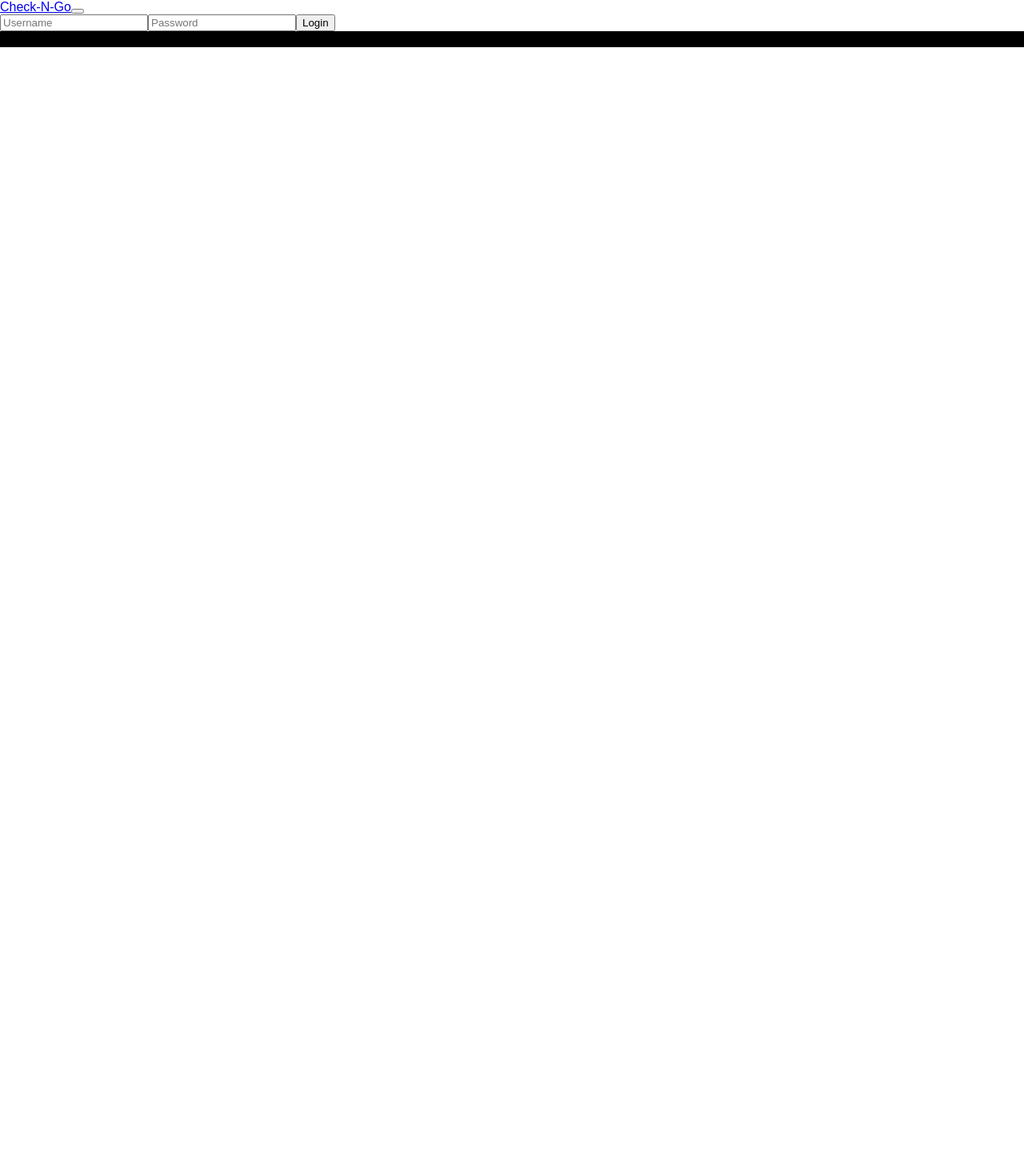
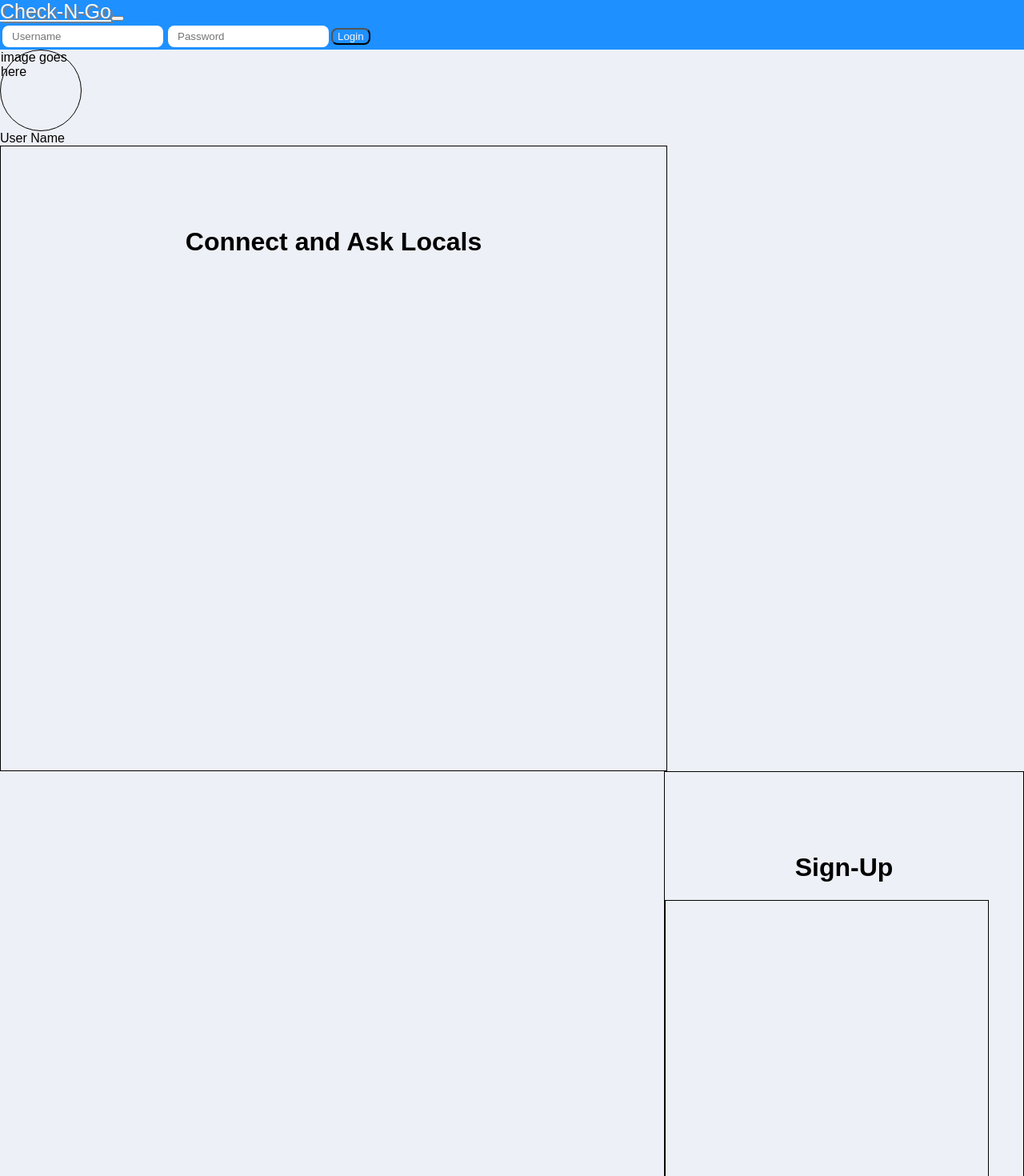
Before and after one commit to mtconry/project3, a React (Create React App) app in the folder client/: page / in a window 1280 px wide. Shown: the top 1470 px of the page at 80% size. Before the commit the page ends 800 px from the top, so only its background shows below. Built offline with nearby package versions, Linux system fonts and the light colour scheme; the HTML template or start-up script is replaced by a standard one.

Commit message:
profile page

```diff
--- a/client/src/App.js
+++ b/client/src/App.js
@@ -1,12 +1,15 @@
 import React, { Component } from "react";
 import "../src/style.css";
 import { BrowserRouter as Router, Route,Switch } from "react-router-dom";
-import Navbar from "./components/Navbar"
+import Navbar from "./components/Navbar/Navbar"
 import Home from "./pages/home.js";
 import Profile from "./pages/profile";
 import HotSpots from "./pages/hotspots";
 import Recent from "./pages/recent";
 import Login from "./pages/login";
+import Profilepic from "./components/profilePic/profile";
+import "./style.css"
+import "./components/Navbar/style.css"
 // import Nomatch from "./pages/Nomatch";
 
 
@@ -19,6 +22,7 @@ state={
     return (
       <div>
         <Navbar login={this.state.login}/>
+        <Profilepic/>
       <Router>
             <Switch>
               <Route exact path="/" component={Login} />
--- a/client/src/components/Navbar.js
+++ b/client/src/components/Navbar/Navbar.js
@@ -19,7 +19,7 @@ function Navbar(props) {
     </ul>)
     }
     return (
-        <nav class="navbar navbar-expand-lg navbar-light bg-light">
+        <nav class="navbar navbar-expand-lg " id="hello" >
         <a class="navbar-brand" href="../pages/home">Check-N-Go</a>
         <button class="navbar-toggler" type="button" data-toggle="collapse" data-target="#navbarSupportedContent" aria-controls="navbarSupportedContent" aria-expanded="false" aria-label="Toggle navigation">
           <span class="navbar-toggler-icon"></span>
@@ -30,10 +30,10 @@ function Navbar(props) {
 
         </div>
         <div>
-            <form className="form-inline my-2 my-lg-0 justify-content-right">
-    <input className="form-control mr-sm-2" type="text" name="name" placeholder="Username" />
-    <input type="password" name="password" placeholder="Password" />
-     <input type="submit" value="Login" />
+            <form className="form-inline justify-content-right">
+    <input className="form-control" id="user" type="text" name="name" placeholder="Username" />
+    <input type="password" name="password" id="password" placeholder="Password" />
+     <input className="login" type="submit" value="Login" />
 </form>
 </div>
       </nav>
--- /dev/null
+++ b/client/src/components/Navbar/style.css
@@ -0,0 +1,30 @@
+#hello{
+    background: dodgerblue;
+}
+
+.navbar-brand{
+    font-size: 25px;
+    font-weight: 100px;
+    color: whitesmoke;
+    text-shadow: 3px 2px slategray;
+}
+
+.login{
+    border-radius: 8px;
+    background-color: dodgerblue;
+    color: whitesmoke;
+}
+
+#password{
+    padding: 6px 12px;
+    border: 1px;
+    margin: 3px 3px;
+    border-radius: 8px;
+}
+
+#user{
+    padding: 6px 12px;
+    border: 1px;
+    margin: 3px 3px;
+    border-radius: 8px;
+}
--- /dev/null
+++ b/client/src/components/profilePic/profile.js
@@ -0,0 +1,27 @@
+import React, { Component } from 'react';
+import "./style.css";
+
+class profile extends Component {
+    render() {
+        return (
+            // <div className="container">
+            //     <div className="wrapper">
+            //     <div className = "jumbotron">
+
+            //     </div>
+            //     </div>
+            // </div>
+
+            <div className="container">
+            <div className="jumbotron">
+              <div className="profilePic">image goes here
+                <img src="" alt=""/>
+               </div>
+              <div>User Name</div>
+            </div>
+          </div>
+        );
+    }
+}
+
+export default profile;
--- /dev/null
+++ b/client/src/components/profilePic/style.css
@@ -0,0 +1,11 @@
+.profilePic{
+    border: 1px solid;
+    height: 100px;
+    width:100px;
+    border-radius: 50%;
+    margin: 0;
+}
+
+.jumbotron{
+
+}
--- a/client/src/pages/home.js
+++ b/client/src/pages/home.js
@@ -1,5 +1,5 @@
 import React, {Component} from "react";
-import Navbar from "../components/Navbar";
+
 
 
 class home extends Component {
--- a/client/src/pages/login.js
+++ b/client/src/pages/login.js
@@ -10,8 +10,14 @@ class Login extends Component {
         return (
             <div className="container">
                 <div className="wrapper">
+                <h1>Connect and Ask Locals</h1>
+                </div>
+               <div className="signUp">
+                    <h1>Sign-Up</h1>
+                    <div className="container" id="fb-google">
 
-                </div>
+                    </div>
+                   </div>
 
             </div>
         );
--- a/client/src/pages/profile.js
+++ b/client/src/pages/profile.js
@@ -0,0 +1,16 @@
+import React, { Component } from 'react';
+
+class profile extends Component {
+    render() {
+        return (
+    <div>
+        <div>
+
+        </div>
+</div>
+
+        );
+    }
+}
+
+export default profile;
--- a/client/src/style.css
+++ b/client/src/style.css
@@ -1,3 +1,26 @@
 .wrapper{
-    border: 10px solid;
+    border: 1px solid;
+    float: left;
+    height: 700px;
+    width: 65%;
+    text-align: center;
+    padding-top: 80px;
 }
+
+.signUp{
+    border: 1px solid;
+   float: right;
+    height: 700px;
+    width: 35%;
+    text-align: center;
+    padding-top: 80px;
+}
+
+#fb-google{
+    border: 1px solid;
+    height: 500px;
+    width: 90%;
+}
+body{
+    background-color: #edf0f6;
+}
```
